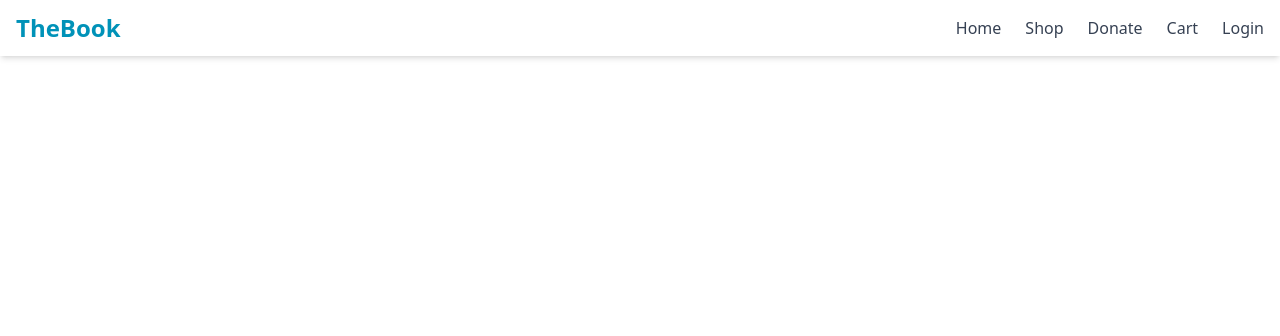
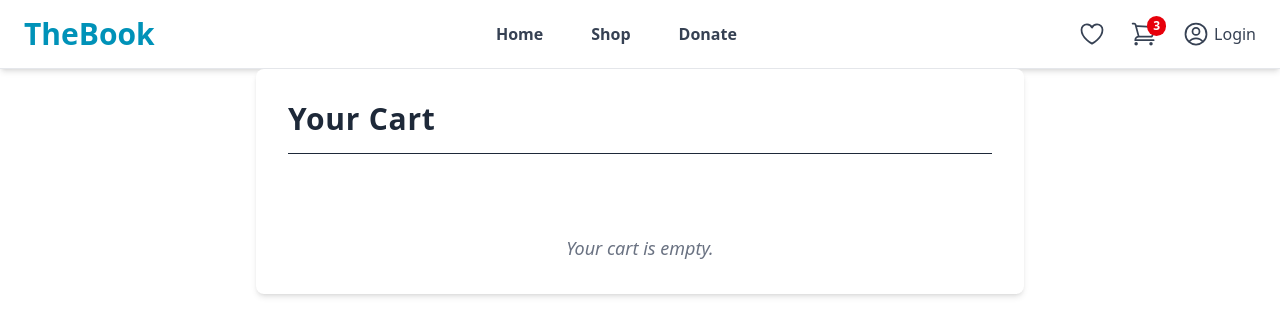
Before and after one commit to murshidmhd/e-commerce, a React (Vite) app: page /cart in a window 1280 px wide. Shown: the top 336 px of the page. Built offline with nearby package versions, Linux system fonts and the light colour scheme.

Commit message:
added cart section

```diff
--- a/db.json
+++ b/db.json
@@ -128,21 +128,13 @@
       "condition": "Very Good",
       "imageUrl": "https://images-na.ssl-images-amazon.com/images/I/81YOuOGFCJL.jpg"
     },
-    {
-      "id": "6938",
-      "title": "a story ",
-      "author": "favas",
-      "type": "sale",
-      "price": 0,
-      "condition": "Acceptable",
-      "imageUrl": "mmm"
-    },
+
     {
       "id": "d8ed",
       "title": "murhd",
       "author": "sdfsfs",
       "type": "sale",
-      "price": 323742,
+      "price": 323,
       "condition": "Acceptable",
       "imageUrl": "msfn"
     }
--- a/package.json
+++ b/package.json
@@ -10,6 +10,7 @@
     "preview": "vite preview"
   },
   "dependencies": {
+    "@heroicons/react": "^2.2.0",
     "@tailwindcss/vite": "^4.1.12",
     "axios": "^1.11.0",
     "react": "^19.1.1",
--- a/src/App.jsx
+++ b/src/App.jsx
@@ -7,6 +7,8 @@ import Navbar from "./features/auth/Navbar";
 import SlideShow from "./components /Home";
 import Shop from "./features/products/Shop";
 import AddListing from "./features/products/AddListing";
+import Cart from "./features/cart/Cart";
+import ProtectedRoute from "./features/auth/PortectedRoute";
 function App() {
   return (
     <>
@@ -17,6 +19,14 @@ function App() {
         <Route path="/" element={<SlideShow />} />
         <Route path="/login" element={<Login />} />
         <Route path="/register" element={<Register />} />
+        <Route
+          path="/cart"
+          element={
+            <ProtectedRoute>
+              <Cart />
+            </ProtectedRoute>
+          }
+        ></Route>
       </Routes>
     </>
   );
--- a/src/features/auth/Login.jsx
+++ b/src/features/auth/Login.jsx
@@ -23,6 +23,7 @@ function Login() {
         setError("invaid credentials");
         return;
       }
+      localStorage.setItem("isLoggedIn" , "true")
       console.log("Login success for:", users[0]);
     } catch (err) {
       setError("login failed");
--- a/src/features/auth/Navbar.jsx
+++ b/src/features/auth/Navbar.jsx
@@ -1,53 +1,74 @@
 import React from "react";
 import { Link } from "react-router-dom";
+import {
+  HeartIcon,
+  ShoppingCartIcon,
+  UserCircleIcon,
+} from "@heroicons/react/24/outline";
 
 function Navbar() {
+  // Sample cart count, replace with real state later
+  const cartCount = 3;
+
   return (
-    <nav className="bg-white shadow-md">
-      <div className="max-w-7xl mx-auto px-4 py-3 flex items-center justify-between">
+    <nav className="bg-white shadow-md border-b border-gray-200">
+      <div className="max-w-7xl mx-auto px-6 py-4 flex items-center justify-between">
         {/* Logo */}
-        <Link to="/" className="text-2xl font-bold text-cyan-600">
+        <Link to="/" className="text-3xl font-bold text-cyan-600">
           TheBook
         </Link>
 
-        {/* Navigation Links */}
-        <div className="space-x-6 hidden md:flex">
-          <Link
-            to="/"
-            className="text-gray-700 hover:text-cyan-500 font-medium transition"
-          >
+        {/* Center navigation */}
+        <div className="hidden md:flex space-x-12 font-semibold text-gray-700">
+          <Link to="/" className="hover:text-cyan-600 transition duration-200">
             Home
           </Link>
           <Link
             to="/shop"
-            className="text-gray-700 hover:text-cyan-500 font-medium transition"
+            className="hover:text-cyan-600 transition duration-200"
           >
             Shop
           </Link>
-           <Link
-            to="/Donate"
-            className="text-gray-700 hover:text-cyan-500 font-medium transition"
+          <Link
+            to="/donate"
+            className="hover:text-cyan-600 transition duration-200"
           >
             Donate
           </Link>
+        </div>
+
+        {/* Right icons group */}
+        <div className="flex items-center space-x-6">
+          {/* Wishlist */}
+          <Link
+            to="/wishlist"
+            className="relative text-gray-700 hover:text-cyan-600 transition duration-200"
+          >
+            <HeartIcon className="w-7 h-7" />
+            {/* Add badge if needed */}
+          </Link>
+
+          {/* Cart */}
           <Link
             to="/cart"
-            className="text-gray-700 hover:text-cyan-500 font-medium transition"
+            className="relative text-gray-700 hover:text-cyan-600 transition duration-200"
           >
-            Cart
+            <ShoppingCartIcon className="w-7 h-7" />
+            {cartCount > 0 && (
+              <span className="absolute -top-1 -right-2 bg-red-600 text-white text-xs rounded-full px-1.5 py-0.5 font-semibold">
+                {cartCount}
+              </span>
+            )}
           </Link>
+
+          {/* Login */}
           <Link
             to="/login"
-            className="text-gray-700 hover:text-cyan-500 font-medium transition"
+            className="text-gray-700 hover:text-cyan-600 transition duration-200 flex items-center space-x-1"
           >
-            Login
+            <UserCircleIcon className="w-7 h-7" />
+            <span className="hidden md:inline font-medium">Login</span>
           </Link>
-          {/* <Link
-            to="/register"
-            className="text-gray-700 hover:text-cyan-500 font-medium transition"
-          >
-            Register
-          </Link> */}
         </div>
       </div>
     </nav>
--- /dev/null
+++ b/src/features/auth/PortectedRoute.jsx
@@ -0,0 +1,12 @@
+import React from "react";
+import { Navigate } from "react-router-dom";
+function ProtectedRoute({ children }) {
+  const isLoggedIn = localStorage.getItem("isLoggedIn") === " true";
+
+  if (isLoggedIn) {
+    return <Navigate to={"/login"} replace />;
+  }
+
+  return children;
+}
+export default ProtectedRoute;
--- /dev/null
+++ b/src/features/cart/Cart.jsx
@@ -0,0 +1,64 @@
+import { useCart } from "./CartContext";
+import React from "react";
+
+function Cart() {
+  const { cartItems, removeFromCart, updateQuantity, clearCart } = useCart();
+  return (
+    <div className="container mx-auto p-8 max-w-3xl bg-white rounded-lg shadow-md">
+      <h1 className="text-3xl mb-8 font-extrabold tracking-wide text-gray-800 border-b pb-4">
+        Your Cart
+      </h1>
+      {cartItems.length === 0 ? (
+        <p className="text-center text-gray-500 text-lg italic mt-20">Your cart is empty.</p>
+      ) : (
+        <>
+          <ul className="divide-y divide-gray-200">
+            {cartItems.map((item) => (
+              <li key={item.id} className="flex justify-between items-center py-6">
+                <div>
+                  <h3 className="font-semibold text-lg text-gray-900">{item.title}</h3>
+                  <p className="text-sm text-gray-600 mt-1">Qty: {item.quantity}</p>
+                </div>
+                <div className="flex items-center gap-3">
+                  <button
+                    onClick={() => updateQuantity(item.id, item.quantity - 1)}
+                    className="px-3 py-1 rounded-md bg-gray-200 hover:bg-gray-300 text-gray-700 font-semibold transition"
+                  >
+                    −
+                  </button>
+                  <button
+                    onClick={() => updateQuantity(item.id, item.quantity + 1)}
+                    className="px-3 py-1 rounded-md bg-gray-200 hover:bg-gray-300 text-gray-700 font-semibold transition"
+                  >
+                    +
+                  </button>
+                  <button
+                    className="px-4 py-1 rounded-md bg-red-600 text-white hover:bg-red-700 transition font-semibold"
+                    onClick={() => removeFromCart(item.id)}
+                  >
+                    Remove
+                  </button>
+                </div>
+              </li>
+            ))}
+          </ul>
+          <div className="text-right font-extrabold text-xl text-gray-900 mt-8">
+            Total : ₹
+            {cartItems.reduce(
+              (sum, item) => sum + item.price * item.quantity,
+              0
+            )}
+          </div>
+          <button
+            onClick={clearCart}
+            className="mt-8 w-full bg-red-600 text-white py-3 rounded-md hover:bg-red-700 transition font-bold tracking-wide"
+          >
+            Clear Cart
+          </button>
+        </>
+      )}
+    </div>
+  );
+}
+
+export default Cart;
--- /dev/null
+++ b/src/features/cart/CartContext.jsx
@@ -0,0 +1,63 @@
+import { createContext, useState, useContext } from "react";
+const CartContext = createContext();
+
+export const useCart = () => useContext(CartContext);
+
+export const CartProvider = ({ children }) => {
+  const [cartItems, setCartItem] = useState([]);
+  //   return <CartContext.provider value={{}}>{Children}</CartContext.provider>;
+  const addToCart = (item) => {
+    setCartItem((prv) => {
+      const exists = prv.find((i) => i.id === item.id);
+      if (exists) {
+        return prv.map((i) =>
+          i.id === item.id
+            ? {
+                ...i,
+                quantity: i.quantity + 1,
+              }
+            : i
+        );
+      }
+      return [...prv, { ...item, quantity: 1 }];
+    });
+  };
+
+  const removeFromCart = (id) => {
+    setCartItem((prv) => prv.filter((item) => item.id !== id));
+  };
+
+  const updateQuantity = (id, quantity) => {
+    if (quantity <= 0) {
+      removeFromCart(id);
+      return;
+    }
+    setCartItem((prv) =>
+      prv.map((item) =>
+        item.id === id
+          ? {
+              ...item,
+              quantity,
+            }
+          : item
+      )
+    );
+  };
+
+  const clearCart = () => {
+    setCartItem([]);
+  };
+  return (
+    <CartContext.Provider
+      value={{
+        cartItems,
+        addToCart,
+        removeFromCart,
+        updateQuantity,
+        clearCart,
+      }}
+    >
+      {children}
+    </CartContext.Provider>
+  );
+};
--- a/src/main.jsx
+++ b/src/main.jsx
@@ -3,11 +3,14 @@ import { createRoot } from "react-dom/client";
 import { BrowserRouter } from "react-router-dom";
 import "./index.css";
 import App from "./App.jsx";
+import { CartProvider } from "./features/cart/CartContext.jsx";
 
 createRoot(document.getElementById("root")).render(
   <StrictMode>
     <BrowserRouter>
-      <App />
+      <CartProvider>
+        <App />
+      </CartProvider>
     </BrowserRouter>
   </StrictMode>
 );
```
Also changed, not shown: src/components /ListingsPreview.jsx (+8 -3 lines), src/features/products/Shop.jsx (+91 -14 lines), 1 other file (tests, documents, lock files or other folders).
